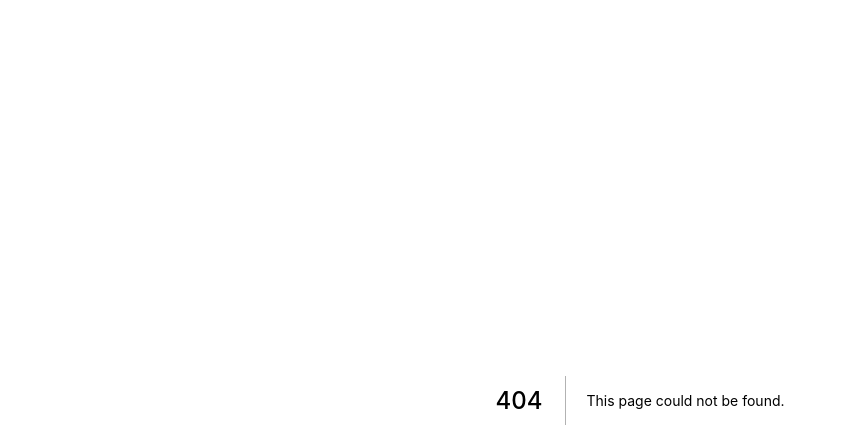
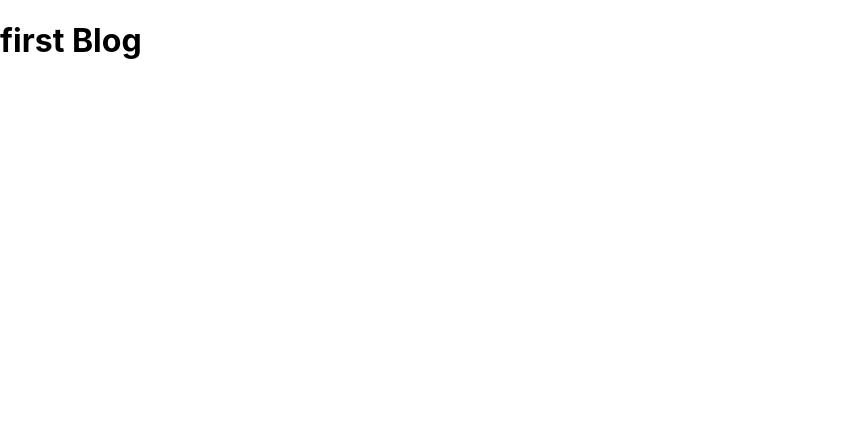
Before and after one commit to zihadul10101/fundamental_lern_next.js, a Next.js app: page /blog/first in a window 1280 px wide. Before the commit this address had no page. Shown: the top 448 px of the page, without its empty margins (0-847 px from the left). Built offline with nearby package versions, Linux system fonts and the light colour scheme.

Commit message:
frist time enjoy nested route in next js

```diff
--- /dev/null
+++ b/pages/blog/first.js
@@ -0,0 +1,11 @@
+import React from 'react';
+
+const firstBlog = () => {
+    return (
+        <div>
+           <h1>first Blog</h1>
+        </div>
+    );
+};
+
+export default firstBlog;
```
Also changed, not shown: pages/blog/index.js (added, +11 -0 lines).
